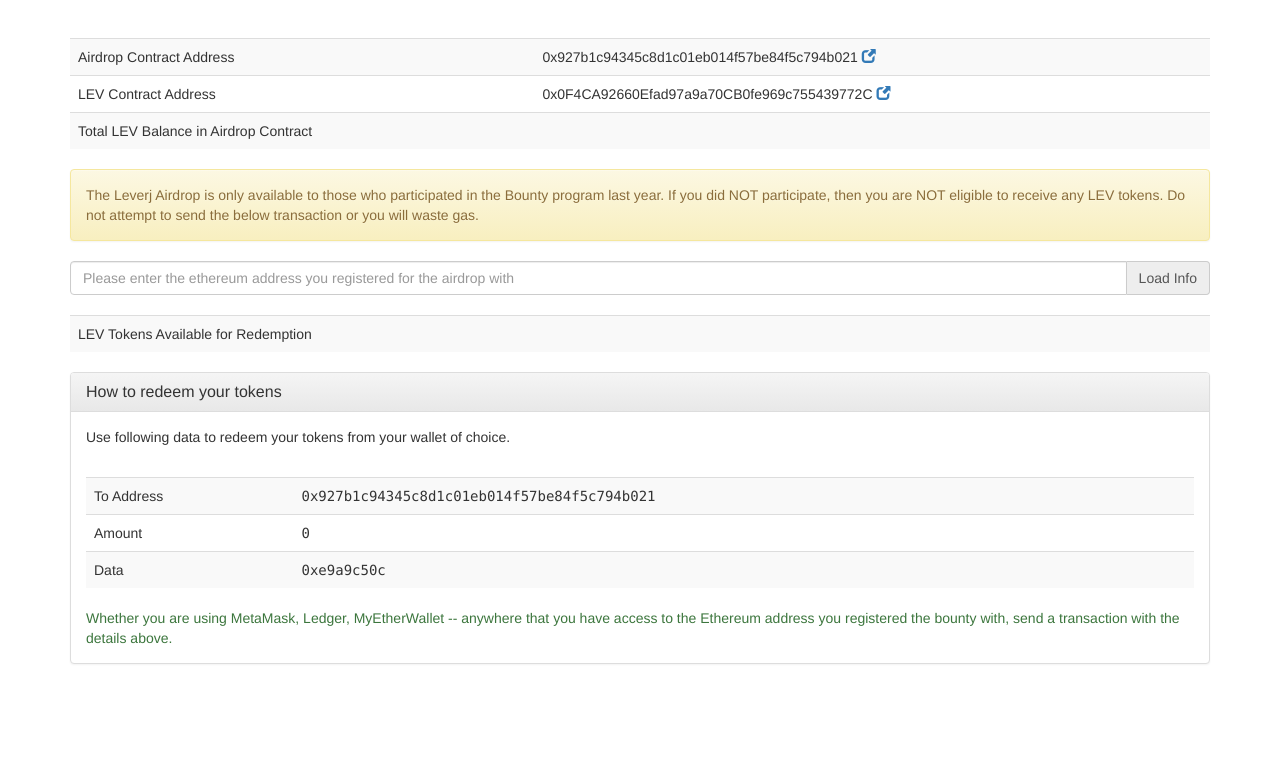
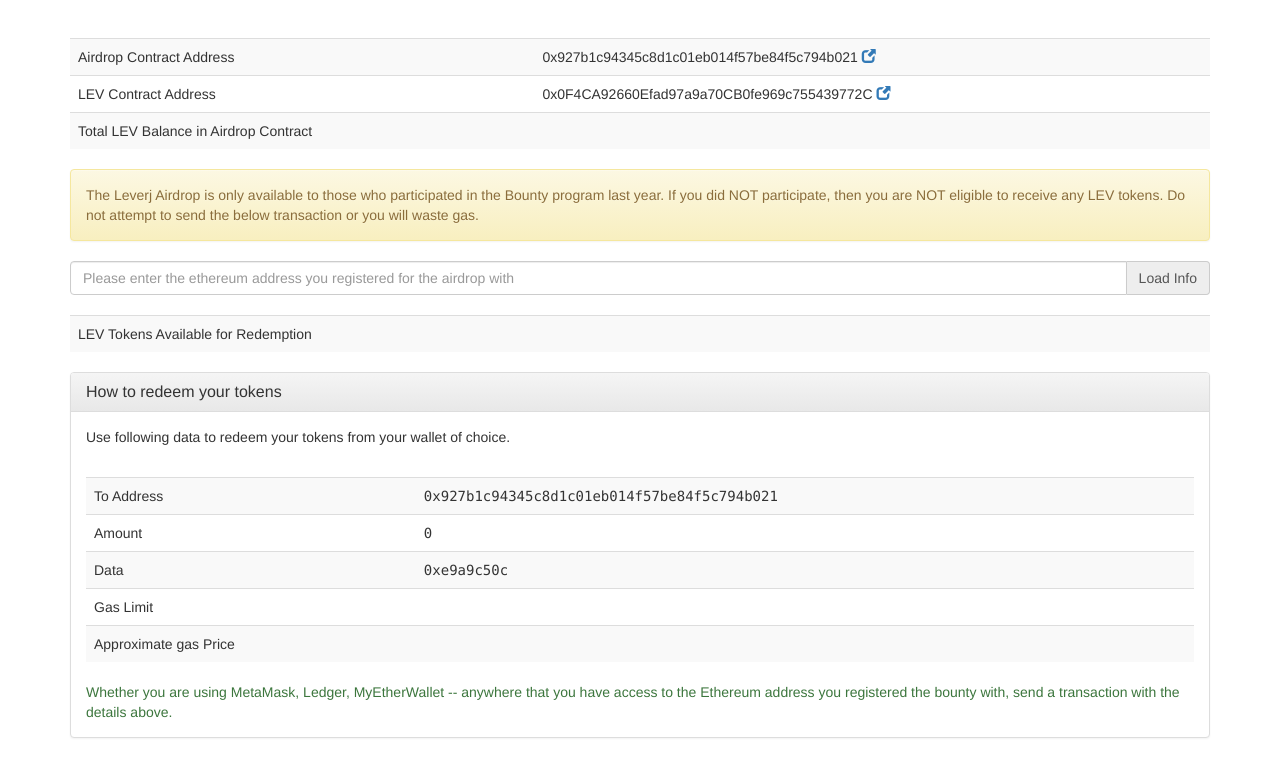
Before and after one commit to leverj/air-drop, a website: page www/index.html in a window 1280 px wide. Shown: the part 70-828 px from the top of the page. Before the commit the page ends 800 px from the top, so only its background shows below. Drawn offline with nearby package versions, Linux system fonts and the light colour scheme; no server answers.

Commit message:
airdrop UI redesigned.

```diff
--- a/www/client.js
+++ b/www/client.js
@@ -24,8 +24,10 @@
   let token   = new web3.eth.Contract(abi.token, tokenAddress);
   $("#airdrop").html(contractAddress + "&nbsp;<a target='_blank' href='https://etherscan.io/address/" + contractAddress + "'><span class='glyphicon glyphicon-new-window'></span></a>")
   $("#lev").html(tokenAddress + "&nbsp;<a target='_blank' href='https://etherscan.io/address/" + tokenAddress + "'><span class='glyphicon glyphicon-new-window'></span></a>")
-  $("#redeem-address").html("<samp>" + contractAddress + "</samp>")
-  $("#redeem-data").html("<samp>" + airdrop.methods.redeemTokens().encodeABI() + "</samp>")
+  $("#redeem-address").text(contractAddress)
+  let tx = airdrop.methods.redeemTokens();
+  $("#redeem-data").text(tx.encodeABI())
+  $("#gas-price").text(web3.utils.fromWei(await web3.eth.getGasPrice(), "gwei") -0  + 1 + " GWEI")
   $('#refresh').click(refreshUserInfo)
   refreshUserInfo();
 
@@ -65,6 +67,13 @@
         .removeClass('text-danger').addClass('text-success')
       $("#redeem-instructions").hide()
     }
+    try {
+      let gas = await tx.estimateGas({from:user});
+      $("#gas-limit").text(gas)
+    } catch (e) {
+      console.error(e)
+      $("#gas-limit").html("<code>" + e.message + "</code>")
+    }
   }
 
 
--- a/www/index.html
+++ b/www/index.html
@@ -97,7 +97,7 @@
       <table class="table table-striped">
         <tr>
           <td>To Address</td>
-          <td id="redeem-address">&nbsp;</td>
+          <td><samp id="redeem-address">&nbsp;</samp></td>
         </tr>
         <tr>
           <td>Amount</td>
@@ -105,10 +105,19 @@
         </tr>
         <tr>
           <td>Data</td>
-          <td id="redeem-data">&nbsp;</td>
+          <td><samp id="redeem-data">&nbsp;</samp></td>
+        </tr>
+        <tr>
+          <td>Gas Limit</td>
+          <td><samp id="gas-limit">&nbsp;</samp></td>
+        </tr>
+        <tr>
+          <td>Approximate gas Price</td>
+          <td><samp id="gas-price">&nbsp;</samp></td>
         </tr>
       </table>
-      <div class="text-success">Whether you are using MetaMask, Ledger, MyEtherWallet -- anywhere that you have access to the Ethereum address you registered the bounty with, send a transaction with the details above.
+      <div class="text-success">Whether you are using MetaMask, Ledger, MyEtherWallet -- anywhere that you have access
+        to the Ethereum address you registered the bounty with, send a transaction with the details above.
       </div>
     </div>
   </div>
```
